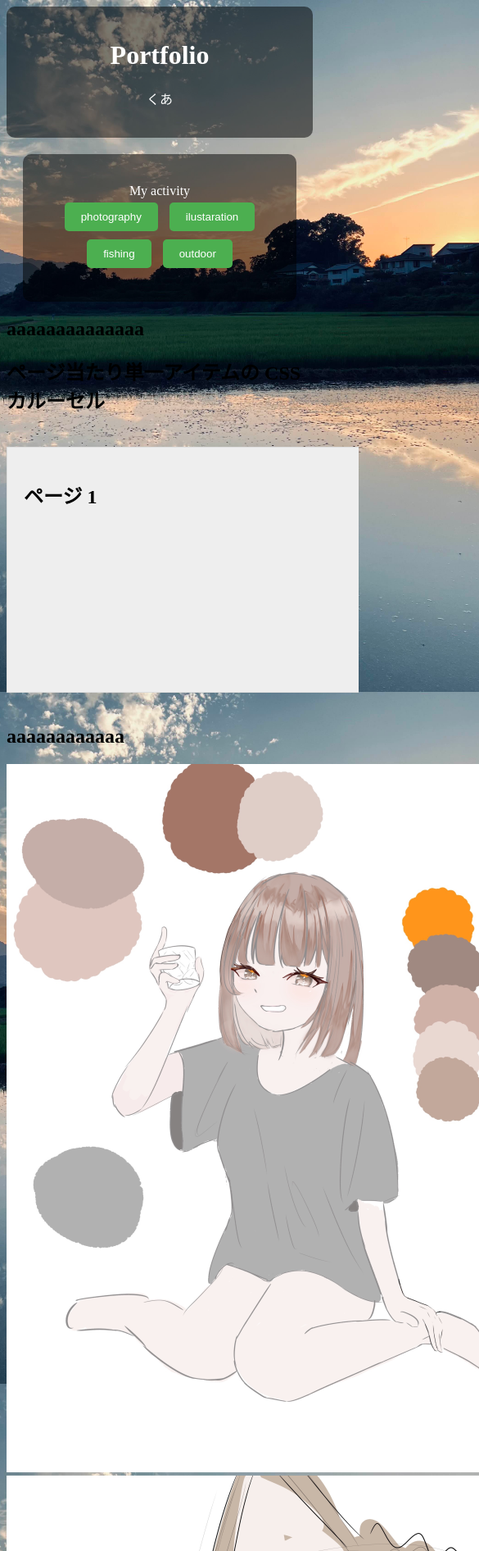
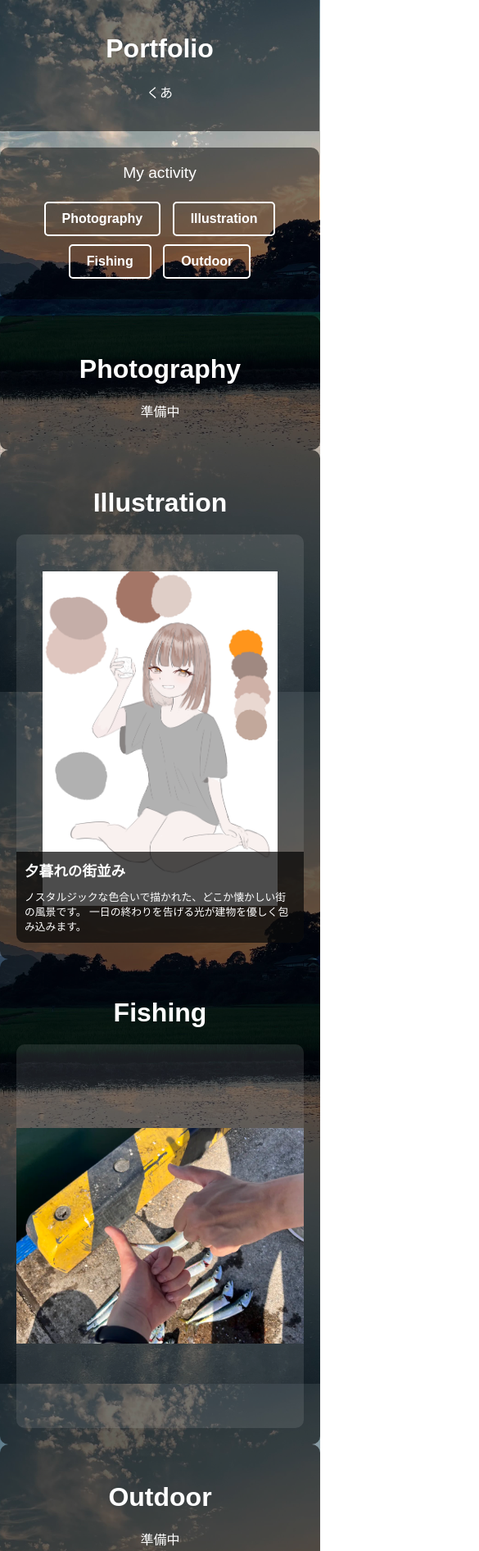
Before and after one commit to qua121/portfolio, a website: page pages/index.html in a window 390 px wide. Shown: the top 1892 px of the page at 82% size, 585 px wide, since content can reach past the window. Drawn offline with Linux system fonts and the light colour scheme.

Commit message:
細かい修正、画像スライド、画像にコメント（テスト段階）

```diff
--- a/pages/index.html
+++ b/pages/index.html
@@ -7,94 +7,143 @@
     <link rel="stylesheet" href="style.css" />
   </head>
   <body>
-    <div class="header">
+    <header class="header">
       <h1>Portfolio</h1>
       <p>くあ</p>
+    </header>
+
+    <nav class="activity">
+      <p>My activity</p>
+      <div>
+        <button onclick="location.href = '#photography'">Photography</button>
+        <button onclick="location.href = '#illustration'">Illustration</button>
+        <button onclick="location.href = '#fishing'">Fishing</button>
+        <button onclick="location.href = '#outdoor'">Outdoor</button>
       </div>
+    </nav>
 
-    <div class="activity">
+    <section id="photography" class="content-section">
+      <h2>Photography</h2>
+      <p>準備中</p>
+    </section>
+
+    <section id="illustration" class="content-section">
+      <h2>Illustration</h2>
+      <div class="carousel-container">
+        <ul class="carousel">
+          <li class="carousel-item">
+            <img src="img/ggg.jpg" alt="イラスト 1" />
+            <div class="carousel-caption">
+              <h3>夕暮れの街並み</h3>
               <p>
-      My activity
-      <br />
-      <button onclick="location.href = '#photography'">photography</button>
-      <button onclick="location.href = '#ilustaration'">ilustaration</button>
-      <button onclick="location.href = '#fishing'">fishing</button>
-      <button onclick="location.href = '#outdoor'">outdoor</button>
+                ノスタルジックな色合いで描かれた、どこか懐かしい街の風景です。
+                一日の終わりを告げる光が建物を優しく包み込みます。
               </p>
             </div>
-    <section id="photography">
-      <h1>aaaaaaaaaaaaaa</h1>
-      <h1>ページ当たり単一アイテムの CSS カルーセル</h1>
-      <ul>
-        <li>
-          <h2>ページ 1</h2>
           </li>
-        <li>
-          <h2>ページ 2</h2>
+          <li class="carousel-item">
+            <img src="img/hhh.jpg" alt="イラスト 2" />
+            <div class="carousel-caption">
+              <h3>深海の幻想生物</h3>
+              <p>
+                暗闇に光る触手を持つ、未知の深海生物を想像して描きました。
+                神秘的な青色が特徴です。
+              </p>
+            </div>
           </li>
-        <li>
-          <h2>ページ 3</h2>
+          <li class="carousel-item">
+            <img src="img/iii.jpg" alt="イラスト 3" />
+            <div class="carousel-caption">
+              <h3>森の守護者</h3>
+              <p>
+                苔むした巨木がそびえる、古代の森の番人。
+                静かに森を見守るその姿は、威厳に満ちています。
+              </p>
+            </div>
           </li>
-        <li>
-          <h2>ページ 4</h2>
+          <li class="carousel-item">
+            <img src="img/jjj.jpg" alt="イラスト 4" />
+            <div class="carousel-caption">
+              <h3>未来都市の夜景</h3>
+              <p>
+                ネオンが輝く高層ビル群と、空を走る乗り物が特徴の未来都市。
+                SFの世界観を表現しました。
+              </p>
+            </div>
+          </li>
+          <li class="carousel-item">
+            <img src="img/kkk.jpg" alt="イラスト 5" />
+            <div class="carousel-caption">
+              <h3>空飛ぶ島の冒険</h3>
+              <p>
+                巨大な飛行船が向かう先は、雲の上に浮かぶ未知の島々。
+                壮大な冒険の始まりを描いています。
+              </p>
+            </div>
+          </li>
+          <li class="carousel-item">
+            <img src="img/lll.jpg" alt="イラスト 6" />
+            <div class="carousel-caption">
+              <h3>秘密の花園</h3>
+              <p>
+                誰も知らない場所にひっそりと咲く、魔法のような花々。
+                光と影のコントラストで幻想的に表現しました。
+              </p>
+            </div>
+          </li>
+          <li class="carousel-item">
+            <img src="img/mmm.jpg" alt="イラスト 7" />
+            <div class="carousel-caption">
+              <h3>雪国の小さな村</h3>
+              <p>
+                雪に覆われた山間の小さな村。
+                暖かな光が灯る家々が、厳しい冬に温もりを与えます。
+              </p>
+            </div>
+          </li>
+          <li class="carousel-item">
+            <img src="img/nnn.jpg" alt="イラスト 8" />
+            <div class="carousel-caption">
+              <h3>時の番人</h3>
+              <p>
+                砂時計と歯車に囲まれた、時間を司る存在。
+                過去、現在、未来を見つめる、その眼差しに注目です。
+              </p>
+            </div>
           </li>
         </ul>
-    </section>
-
-    <section id="ilustaration">
-      <h1>aaaaaaaaaaaa</h1>
-            <div class="snap">
-        <img src="img/ggg.jpg" alt="ggg" />
-      </div>
-      <div class="snap">
-        <img src="img/hhh.jpg" alt="hhh" />
-      </div>
-      <div class="snap">
-        <img src="img/iii.jpg" alt="iii" />
-      </div>
-      <div class="snap">
-        <img src="img/jjj.jpg" alt="jjj" />
-      </div>
-      <div class="snap">
-        <img src="img/kkk.jpg" alt="jjj" />
-      </div>
-      <div class="snap">
-        <img src="img/lll.jpg" alt="lll" />
-      </div>
-      <div class="snap">
-        <img src="img/mmm.jpg" alt="mmm" />
-      </div>
-      <div class="snap">
-        <img src="img/nnn.jpg" alt="nnn" />
       </div>
     </section>
 
-    <section id="fishing">
-      <h1>aaaaaaaaaaaaaaaaa</h1>
-              <div class="snap-photo-container">
-      <div class="snap">
-        <img src="img/aaa.jpg" alt="aaa" />
-      </div>
-      <div class="snap">
-        <img src="img/bbb.jpg" alt="bbb" />
-     </div>
-      <div class="snap">
-        <img src="img/ccc.jpg" alt="ccc" />
-      </div>
-      <div class="snap">
-        <img src="img/ddd.jpg" alt="ddd" />
-      </div>
-      <div class="snap">
-        <img src="img/eee.jpg" alt="eee" />
-      </div>
-      <div class="snap">
-        <img src="img/fff.jpg" alt="fff" />
+    <section id="fishing" class="content-section">
+      <h2>Fishing</h2>
+      <div class="carousel-container">
+        <ul class="carousel">
+          <li class="carousel-item">
+            <img src="img/aaa.jpg" alt="釣り 1" />
+          </li>
+          <li class="carousel-item">
+            <img src="img/bbb.jpg" alt="釣り 2" />
+          </li>
+          <li class="carousel-item">
+            <img src="img/ccc.jpg" alt="釣り 3" />
+          </li>
+          <li class="carousel-item">
+            <img src="img/ddd.jpg" alt="釣り 4" />
+          </li>
+          <li class="carousel-item">
+            <img src="img/eee.jpg" alt="釣り 5" />
+          </li>
+          <li class="carousel-item">
+            <img src="img/fff.jpg" alt="釣り 6" />
+          </li>
+        </ul>
       </div>
     </section>
 
-    <section id="outdoor">
-      <h1>aaaaaaaaaaaaaaaa</h1>
+    <section id="outdoor" class="content-section">
+      <h2>Outdoor</h2>
+      <p>準備中</p>
     </section>
-
   </body>
 </html>
--- a/pages/style.css
+++ b/pages/style.css
@@ -1,132 +1,167 @@
+/* 基本設定 */
 body {
   background-image: url(img/image0.jpg);
   background-size: cover;
   background-repeat: no-repeat;
   background-attachment: fixed;
+  color: white;
+  font-family: sans-serif;
+  margin: 0;
+  padding: 0;
 }
 
+/* ヘッダー */
 .header {
   text-align: center;
-  color: white;
+  background-color: rgba(0, 0, 0, 0.5);
+  padding: 20px;
+}
+
+/* ナビゲーション */
+.activity {
+  text-align: center;
   background-color: rgba(0, 0, 0, 0.5);
   padding: 20px;
   border-radius: 10px;
+  margin: 20px auto;
+  max-width: 700px;
 }
 
-.activity {
-  text-align: center;
-  color: white;
-  background-color: rgba(0, 0, 0, 0.5);
-  padding: 20px;
-  border-radius: 10px;
-  margin: 20px;
+.activity p {
+  margin-top: 0;
+  font-size: 1.2em;
 }
 
+/* --- ボタンのデザイン --- */
 button {
-  background-color: #4caf50;
+  background-color: transparent;
   color: white;
   padding: 10px 20px;
-  border: none;
+  border: 2px solid white;
   border-radius: 5px;
   cursor: pointer;
   margin: 5px;
+  font-size: 1em;
+  font-weight: bold;
+  transition: background-color 0.3s, color 0.3s;
 }
 
-.snap-photo-container {
-  display: flex;
-  overflow: auto;
-  width: 80vw;
-  max-width: 500px;
-  border: 2px solid #ccc;
-  border-radius: 10px;
-  flex-wrap: wrap;
-  justify-content: center;
-  gap: 10px;
-  margin-top: 20px;
-
-  scroll-snap-type: x mandatory;
-
-  -ms-overflow-style: none; /* IE and Edge */
-  scrollbar-width: none; /* Firefox */
+button:hover {
+  background-color: white;
+  color: black;
 }
 
-.snap-photo-container::-webkit-scrollbar {
-  display: none; /* Chrome, Safari, Opera*/
+/* 各コンテンツセクションの幅を調整 */
+.content-section {
+  width: 90%;
+  max-width: 1000px;
+  padding: 20px;
+  background-color: rgba(0, 0, 0, 0.6);
+  border-radius: 10px;
+  text-align: center;
 }
 
-.snap-item {
-  flex: 0 0 100%;
-  width: 200px;
-  height: 150px;
-  background-color: #f0f0f0;
-  border-radius: 10px;
-  display: flex;
-  align-items: center;
-  justify-content: center;
-  font-size: 1.5em;
-  font-weight: bold;
-  scroll-snap-align: center;
+.content-section h2 {
+  font-size: 2em;
+  margin-bottom: 20px;
 }
 
-ul {
-  width: 100vw;
-  height: 300px;
-  padding: 20px;
-  display: flex;
-  gap: 4vw;
-  overflow-x: scroll;
-  scroll-snap-type: x mandatory;
-  anchor-name: --myCarousel
+/* カルーセル */
+.carousel-container {
+  width: 100%;
+  max-width: 700px;
+  margin: 0 auto;
+  overflow: hidden;
 }
 
-li {
-  list-style-type: none;
-  background-color: #eee;
-  border: 1px solid #ddd;
-  padding: 20px;
-  flex: 0 0 100%;
-  scroll-snap-align: center;
+.carousel {
+  display: flex;
+  overflow-x: auto;
+  scroll-snap-type: x mandatory;
+  -webkit-overflow-scrolling: touch;
+
+  scrollbar-width: none;
+  -ms-overflow-style: none;
+
+  list-style: none;
+  padding: 0;
+  margin: 0;
 }
 
-li:nth-child(even) {
-  background-color: cyan;
+.carousel::-webkit-scrollbar {
+  display: none;
 }
 
-ul::scroll-button(*) {
-  border: 0;
-  font-size: 2rem;
-  background: none;
-  color: rgb(0 0 0 / 0.7);
-  cursor: pointer;
-  position: absolute;
-  position-anchor: --myCarousel;
-
-
+.carousel-item {
+  flex: 0 0 100%;
+  max-width: 100%;
+  margin: 0;
+  scroll-snap-align: center;
+  border-radius: 10px;
+  overflow: hidden;
+  min-height: 380px;
+  background-color: rgba(255, 255, 255, 0.1);
+  display: flex;
+  flex-direction: column;
+  position: relative;
+  justify-content: center;
 }
 
-ul::scroll-button(*):hover,
-ul::scroll-button(*):focus {
-  color: rgb(0 0 0 / 1);
+.carousel-item img {
+  width: 100%;
+  height: auto;
+  max-height: calc(100% - 105px);
+  object-fit: contain;
+  display: block;
 }
 
-ul::scroll-button(*):active {
-  translate: 1px 1px;
+/* カルーセルキャプションのスタイル */
+.carousel-caption {
+  position: absolute;
+  bottom: 0;
+  left: 0;
+  width: 100%;
+  padding: 12px;
+  background-color: rgba(0, 0, 0, 0.7);
+  color: white;
+  text-align: left;
+  box-sizing: border-box;
 }
 
-ul::scroll-button(*):disabled {
-  color: rgb(0 0 0 / 0.2);
-  cursor: unset;
+.carousel-caption h3 {
+  margin-top: 0;
+  margin-bottom: 5px;
+  font-size: 1.2em;
 }
 
-ul::scroll-button(left) {
-  content: "◄";
-  right: calc(anchor(left) - 70px);
-  bottom: calc(anchor(top) + 13px);
-
+.carousel-caption p {
+  margin-bottom: 0;
+  font-size: 0.85em;
+  line-height: 1.4;
 }
 
-ul::scroll-button(right) {
-  content: "►";
-  left: calc(anchor(right) - 70px);
-  bottom: calc(anchor(top) + 13px);
+/* 画面幅が小さい場合の調整 */
+@media (max-width: 700px) {
+  .carousel-item {
+    flex-basis: 100%;
+    max-width: 100%;
+    margin: 0;
+    min-height: 250px;
+  }
+
+  .carousel-item img {
+    max-height: calc(100% - 90px);
+  }
+
+  .carousel-caption {
+    padding: 10px;
+  }
+
+  .carousel-caption h3 {
+    font-size: 1.1em;
+  }
+
+  .carousel-caption p {
+    font-size: 0.8em;
+  }
 }
```
Lines whose indentation alone changed are shown as unchanged.
